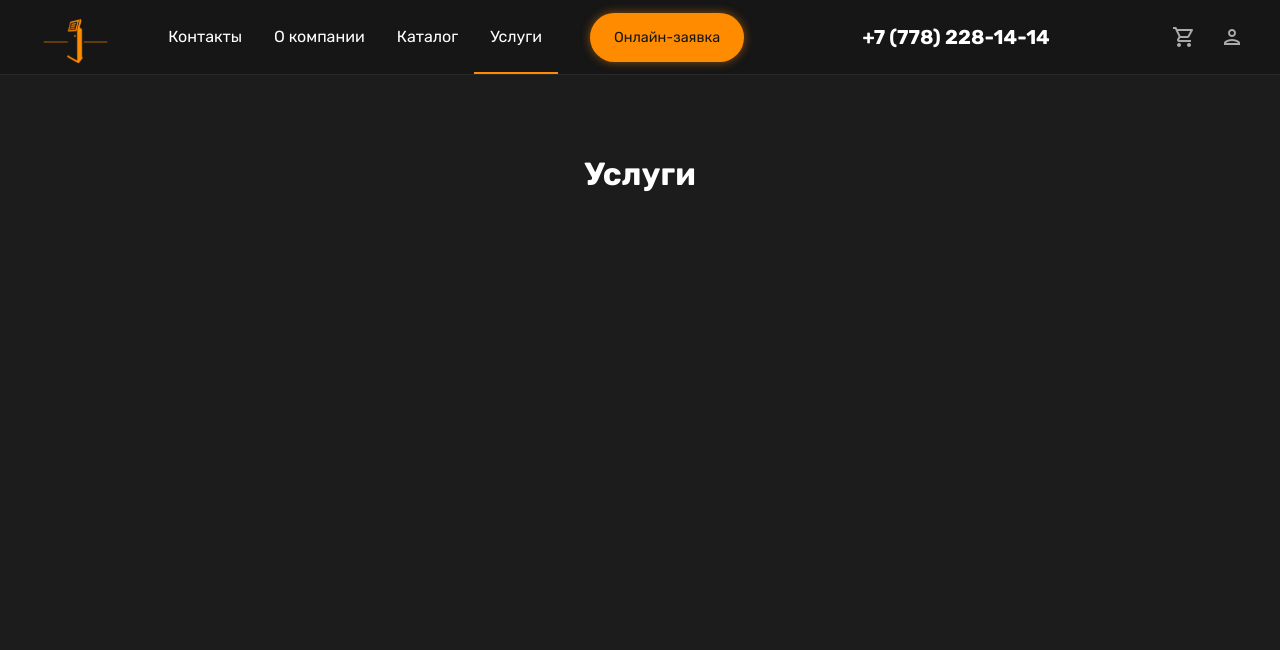
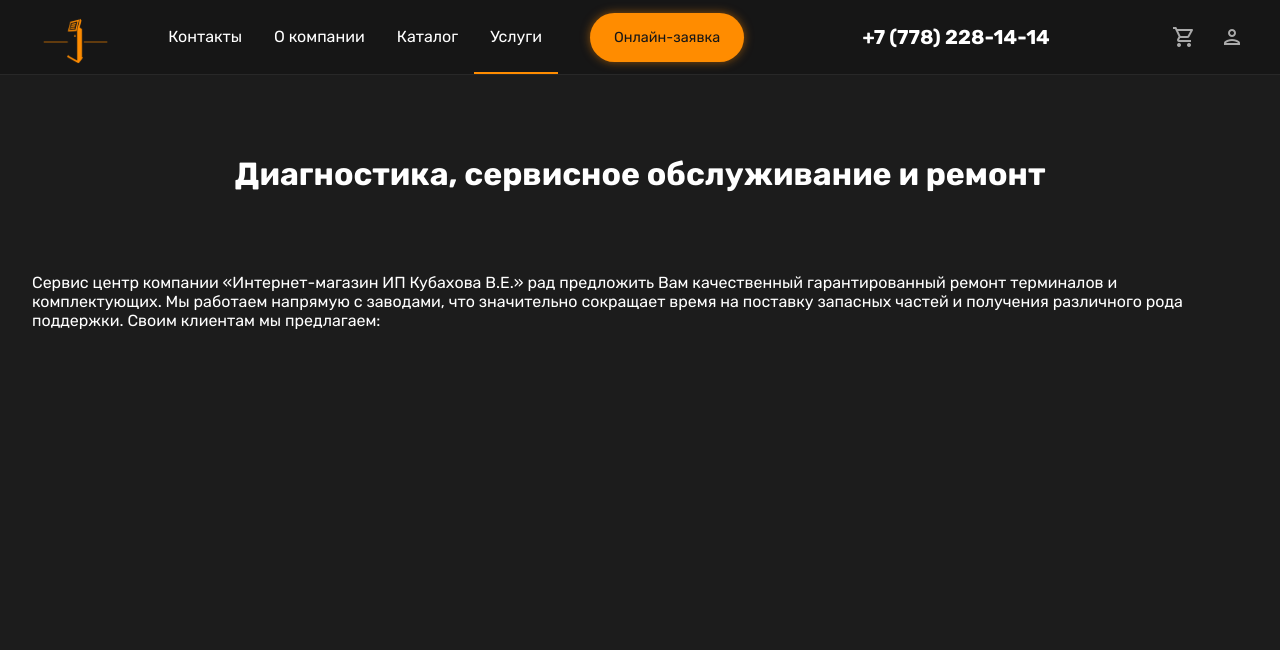
Before and after one commit to daurensky/terminal, a PHP site: page /service.php in a window 1280 px wide. Shown: the top 650 px of the page. Run offline with PHP 8.4, Linux system fonts and the light colour scheme; some libraries are stand-ins or nearby versions.

Commit message:
refactored containers and sections

```diff
--- a/about.php
+++ b/about.php
@@ -6,6 +6,9 @@
             <h1>О компании</h1>
         </div>
     </div>
+    <section>
+
+    </section>
 </main>
 
 <?php require_once 'core/blocks/footer.php' ?>
--- a/assets/css/_main.sass
+++ b/assets/css/_main.sass
@@ -2,11 +2,14 @@ main
     flex-grow: 1
     width: 100%
 
-    .container > .title
-        display: flex
-        justify-content: center
-        width: 100%
-        margin-bottom: 2rem
+    h1
+        text-align: center
+        margin-top: 5rem
+        font-size: 2rem
 
-        h1
-            font-size: 2rem
+    section
+        padding: 5rem 0
+
+        h2
+            text-align: center
+            margin-bottom: 3rem
--- a/assets/css/index.css
+++ b/assets/css/index.css
@@ -108,19 +197,19 @@ main {
   width: 100%;
 }
 
-main .container > .title {
-  display: -webkit-box;
-  display: -ms-flexbox;
-  display: flex;
-  -webkit-box-pack: center;
-      -ms-flex-pack: center;
-          justify-content: center;
-  width: 100%;
-  margin-bottom: 2rem;
+main h1 {
+  text-align: center;
+  margin-top: 5rem;
+  font-size: 2rem;
 }
 
-main .container > .title h1 {
-  font-size: 2rem;
+main section {
+  padding: 5rem 0;
+}
+
+main section h2 {
+  text-align: center;
+  margin-bottom: 3rem;
 }
 
 main.contacts {
@@ -483,7 +572,7 @@ a {
   width: 100%;
   max-width: 1300px;
   margin: 0 auto;
-  padding: 5rem 2rem;
+  padding: 0 2rem;
 }
 
 input, select, textarea {
--- a/assets/css/index.sass
+++ b/assets/css/index.sass
@@ -12,6 +12,7 @@ $hover: lighten(#161616, 1%)
 $headerSize: 75px
 
 @import 'header'
+@import 'btns'
 @import 'main'
 @import 'contacts'
 @import 'home'
@@ -44,7 +45,7 @@ a
     width: 100%
     max-width: 1300px
     margin: 0 auto
-    padding: 5rem 2rem
+    padding: 0 2rem
 
 input, select, textarea
     border: 1px solid $border
--- a/service.php
+++ b/service.php
@@ -1,11 +1,18 @@
 <?php require_once 'core/blocks/header.php' ?>
 
 <main>
-    <div class="container">
-        <div class="title">
-            <h1>Услуги</h1>
+    <h1>Диагностика, сервисное обслуживание и ремонт</h1>
+
+    <section>
+        <div class="container">
+            <p>
+                Сервис центр компании «Интернет-магазин ИП Кубахова В.Е.» рад предложить Вам качественный
+                гарантированный ремонт терминалов и комплектующих. Мы работаем напрямую
+                с заводами, что значительно сокращает время на поставку запасных частей
+                и получения различного рода поддержки. Своим клиентам мы предлагаем:
+            </p>
         </div>
-    </div>
+    </section>
 </main>
 
 <?php require_once 'core/blocks/footer.php' ?>
```
Also changed, not shown: other parts of assets/css/index.css (+96 -96 lines), other parts of assets/css/index.sass (+0 -60 lines), assets/css/_btns.sass (added, +60 -0 lines), assets/css/_home.sass (+14 -14 lines), contacts.php (+2 -5 lines), index.php (+6 -13 lines), login.php (+5 -4 lines), order.php (+6 -4 lines), sended.php (+6 -6 lines), 1 other file.
